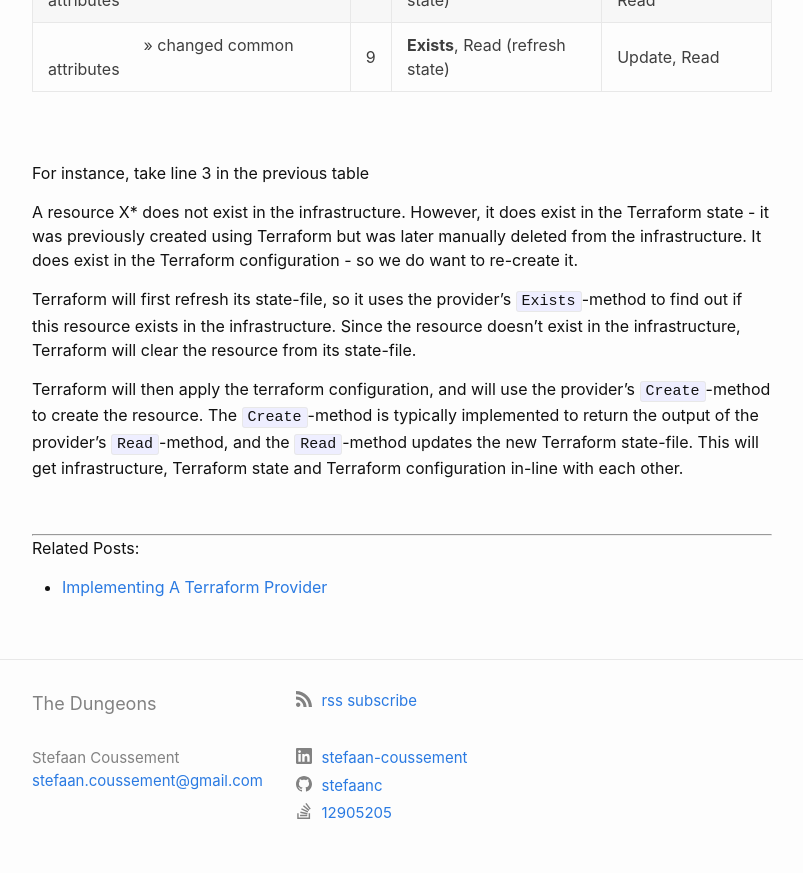
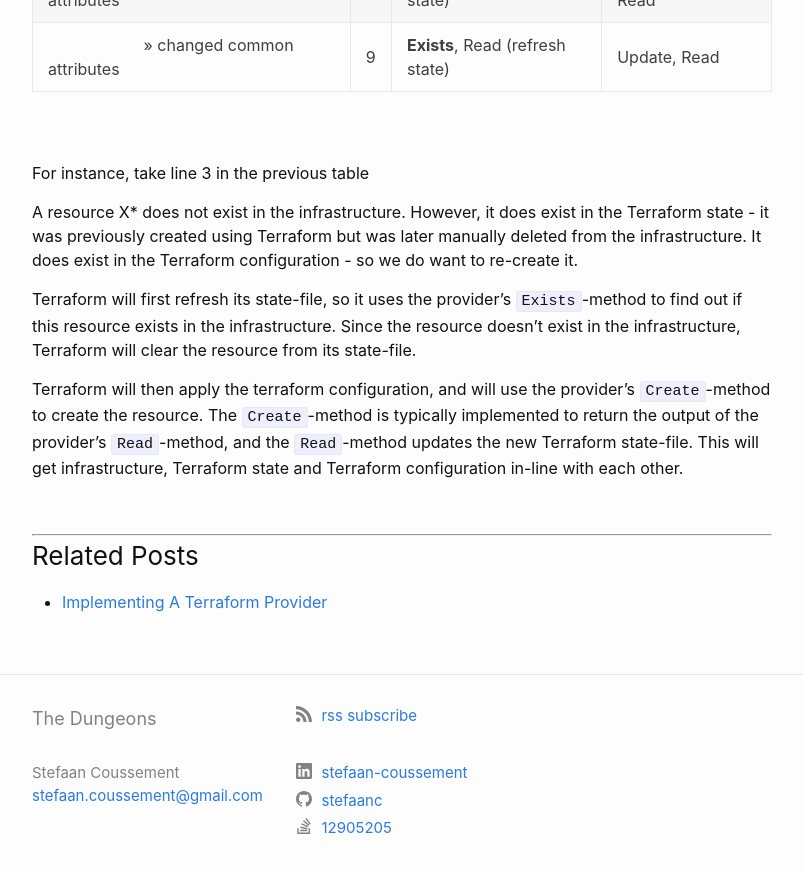
Before and after one commit to stefaanc/stefaanc.github.io, a Jekyll site: the page built from _posts/2020-02-15-the-terraform-resource-lifecycle.md, in a window 1280 px wide and 900 px high, scrolled down 6811 px. Shown: the top 873 px of the window, without its empty margins (238-1041 px from the left). Built offline with Jekyll 4.4.1, drawn with Linux system fonts in a browser that asks for light colours; emoji names are drawn with the system emoji font.

```diff
--- a/_posts/2020-02-15-the-terraform-resource-lifecycle.md
+++ b/_posts/2020-02-15-the-terraform-resource-lifecycle.md
@@ -177,6 +177,6 @@ Terraform will then apply the terraform configuration, and will use the provider
 
 ---
 
-Related Posts:
+### Related Posts
 
 - [Implementing A Terraform Provider]({% post_url 2020-02-17-implementing-a-terraform-provider %})
```
Also changed, not shown: _posts/2020-02-17-implementing-a-terraform-provider.md (+1 -1 lines).
